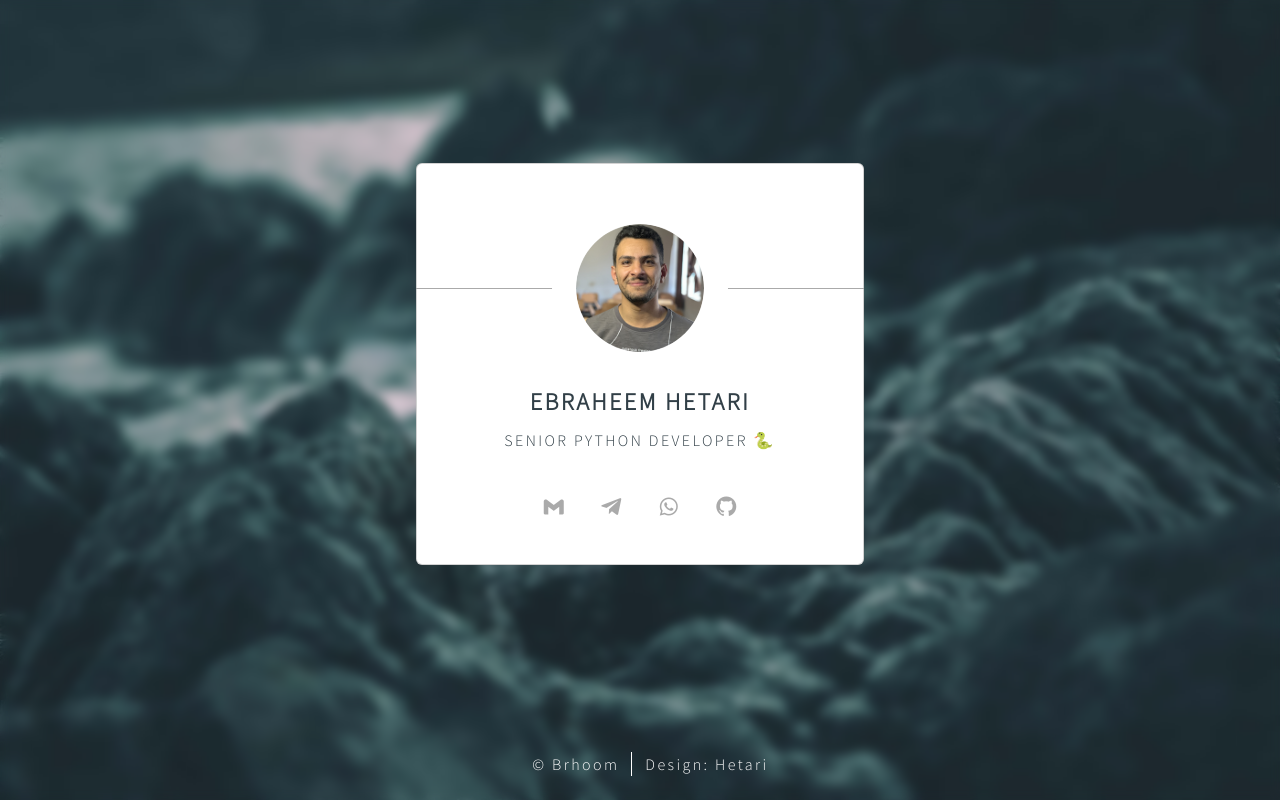
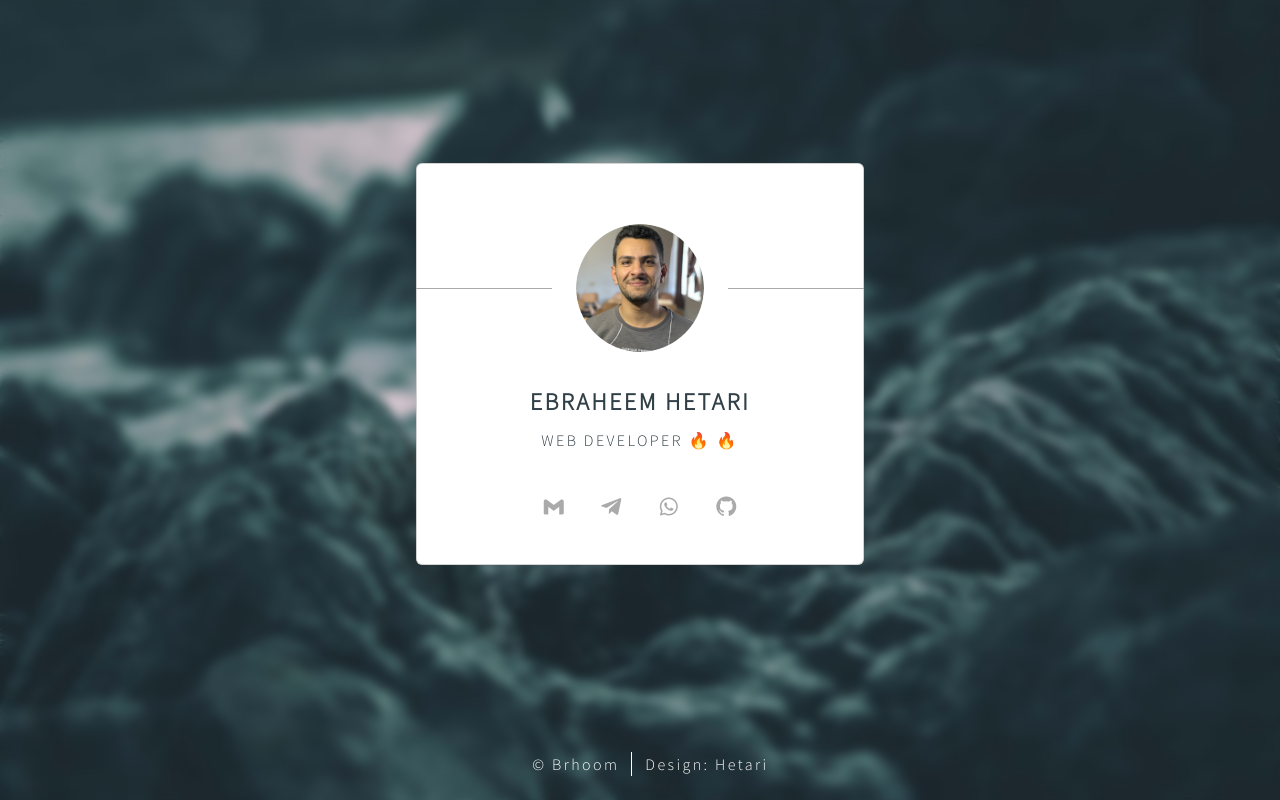
Before and after one commit to Hetari/Card, a plain HTML site: page index.html in a window 1280 px wide. Drawn offline with nearby package versions, Linux system fonts and the light colour scheme.

Commit message:
Update index.html

```diff
--- a/index.html
+++ b/index.html
@@ -25,7 +25,7 @@
 
         <article class="pt-2">
           <h1>EBRAHEEM HETARI</h1>
-          <p>SENIOR PYTHON DEVELOPER &#128013;</p>
+          <p>WEB DEVELOPER &#128293; &#x1F525;</p>
         </article>
 
         <main class="pt-3">
```
